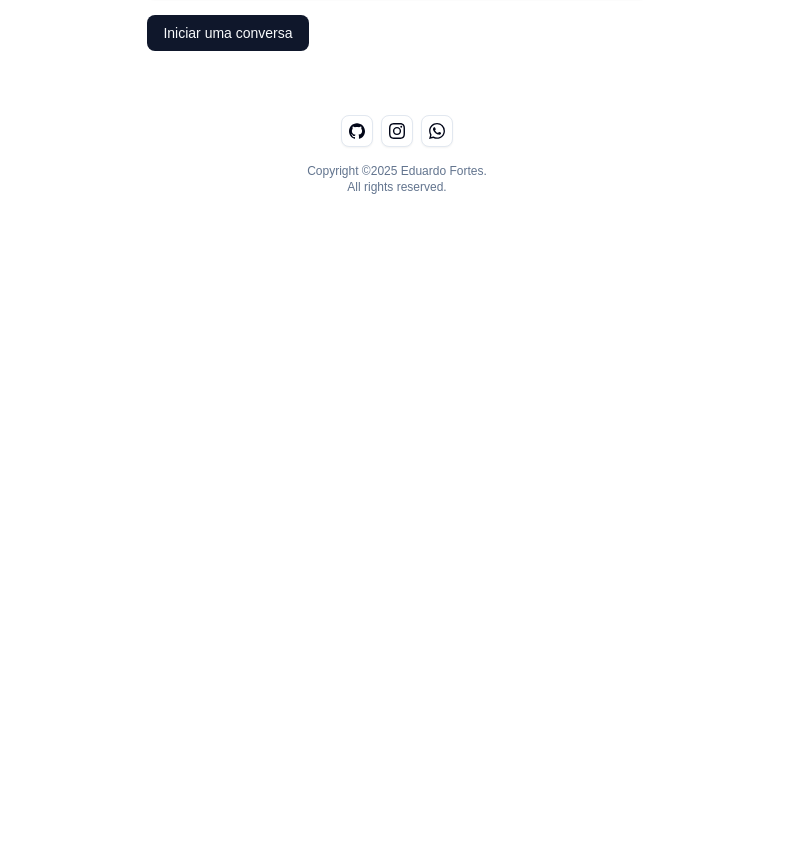
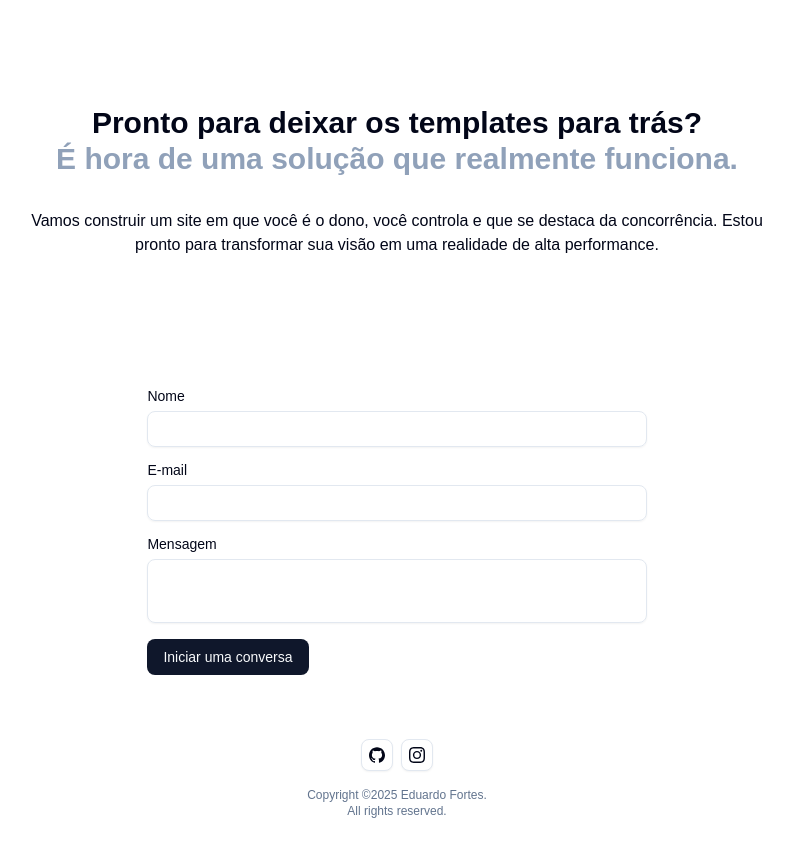
Before and after one commit to Edu-Fortes/edufortesdev-portifolio, a Next.js app: page / in a window 1280 px wide. Shown: the part 7174-8017 px from the top of the page, without its empty margins (243-1036 px from the left). Before the commit the page ends 7393 px from the top, so only its background shows below. Built offline with nearby package versions, Linux system fonts and the light colour scheme; a web font is replaced by a local one.

Commit message:
feat: enhance CardPlatform image styling and update SocialMediaIcons links for better accessibility

```diff
--- a/src/components/Platform/CardPlatform.tsx
+++ b/src/components/Platform/CardPlatform.tsx
@@ -21,7 +21,7 @@
           alt={data.image.alt}
           width={150}
           height={150}
-          className="rounded-lg"
+          className="h-auto w-auto rounded-lg"
         />
       </CardHeader>
       <CardContent>
--- a/src/components/SocialMediaIcons.tsx
+++ b/src/components/SocialMediaIcons.tsx
@@ -1,19 +1,15 @@
 import Link from 'next/link';
 import GitHubIcon from './SocialMediaIcons/GitHubIcon';
 import InstagramIcon from './SocialMediaIcons/InstagramIcon';
-import WhatsAppIcon from './SocialMediaIcons/WhatsAppIcon';
 
 export default function SocialMediaIcons() {
   return (
     <div className="mt-8 mb-4 flex justify-center gap-2">
-      <Link href="#">
+      <Link href="https://github.com/Edu-Fortes" target="_blank">
         <GitHubIcon />
       </Link>
-      <Link href="#">
+      <Link href="https://www.instagram.com/edufortes.dev/" target="_blank">
         <InstagramIcon />
-      </Link>
-      <Link href="#">
-        <WhatsAppIcon />
       </Link>
     </div>
   );
```
